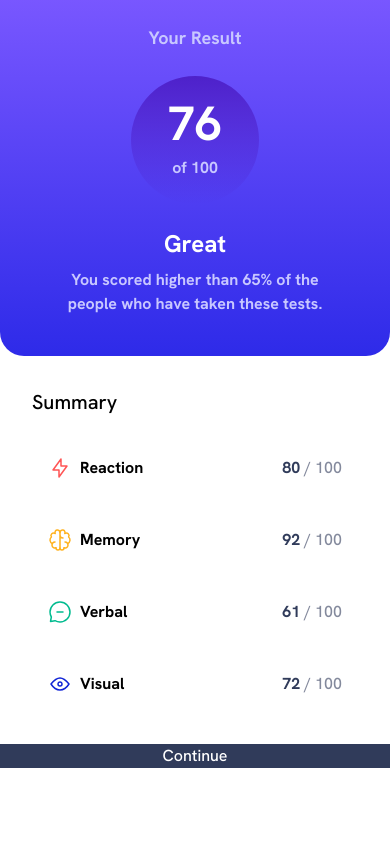
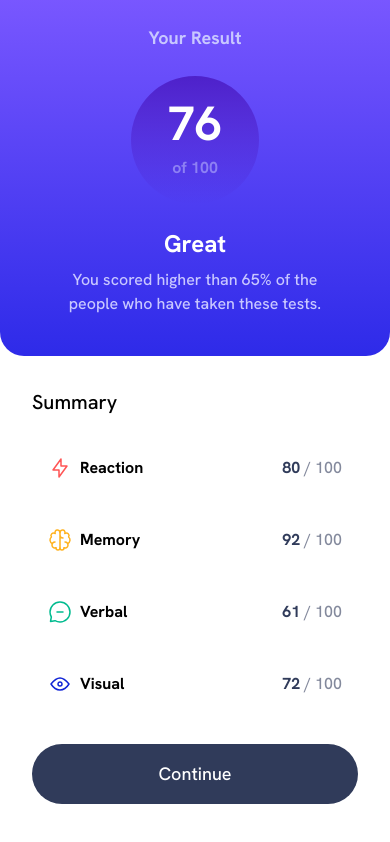
Before and after one commit to IanLuong/frontend-mentor-challenges, a React (Vite) app in the folder 2-results-summary-component/: page / in a window 390 px wide. Built offline with nearby package versions, Linux system fonts and the light colour scheme.

Commit message:
Add complete mobile layout

```diff
--- a/2-results-summary-component/src/components/CategoryResult.jsx
+++ b/2-results-summary-component/src/components/CategoryResult.jsx
@@ -5,7 +5,7 @@ const CategoryResult = ({entry}) => {
     <div className={`flex justify-between p-4 rounded-xl bg-${color} bg-opacity-5`}>
       <div className="flex gap-2">
         <img src={icon} alt={category || "Category"}/>
-        <h4 className={`font-bold text-${color}/60 text-base`}>{category}</h4>
+        <h4 className={`font-bold text-${color} text-base`}>{category}</h4>
       </div>
       <p className="text-base text-darkGrayBlue/60">
         <span className="font-bold text-darkGrayBlue">{score}</span> / 100
--- a/2-results-summary-component/src/components/ResultsSummary.jsx
+++ b/2-results-summary-component/src/components/ResultsSummary.jsx
@@ -8,23 +8,25 @@ const ResultsSummary = ({data}) => {
         <h3 className="text-lightLavender text-lg">Your Result</h3>
         <div className="rounded-full bg-gradient-to-b from-violetBlue w-32 h-32 flex flex-col justify-center">
           <h1 className="text-5xl pb-2">76</h1>
-          <p className="text-lightLavender">of 100</p>
+          <p className="text-lightLavender/50">of 100</p>
         </div>
         <div className="flex flex-col items-center gap-2 pb-4">
           <h1 className="text-2xl">Great</h1>
-          <p className="text-lightLavender w-3/4">You scored higher than 65% of the people who have taken these tests.</p>
+          <p className="text-lightLavender font-normal w-3/4">You scored higher than 65% of the people who have taken these tests.</p>
         </div>
       </div>
 
       <div className="m-8">
-        <div className="summary text-xl flex flex-col gap-4">
+        <div className="summary text-xl flex flex-col gap-4 mb-8">
           <h3 className="mb-2">Summary</h3>
           {data.map(entry => (
             <CategoryResult key={entry.id} entry={entry}/>)
           )}
         </div>
+      <button className="text-white text-lg bg-darkGrayBlue w-full p-4 rounded-full">Continue</button>
       </div>
-        <button className="text-white bg-darkGrayBlue">Continue</button>
+
+
     </div>
   )
 }
```
